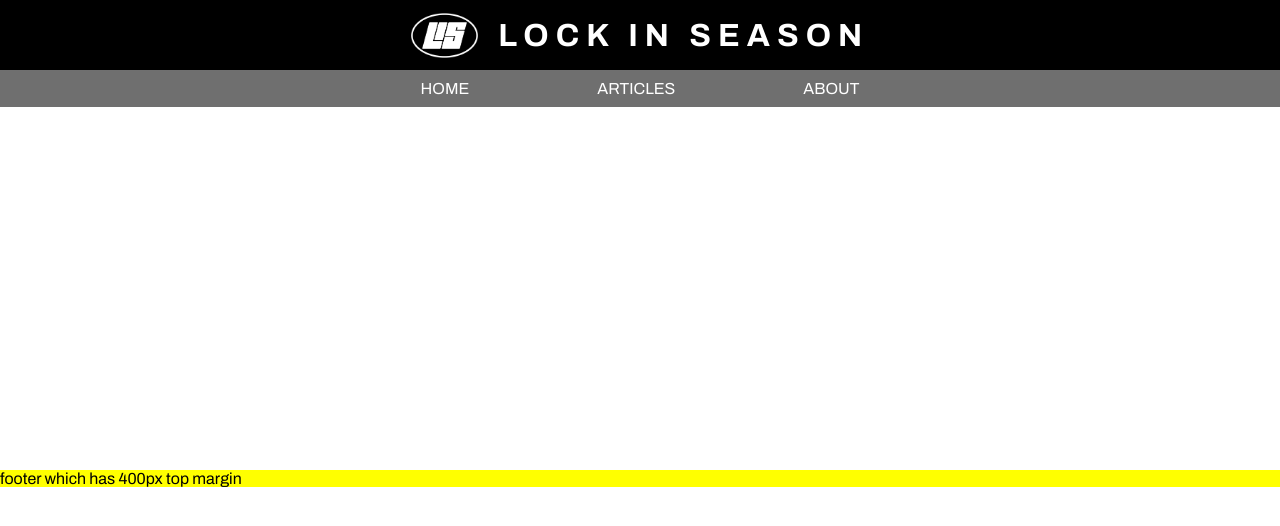
After one commit to cardamon-sleep/lock-in-season, a PHP site: page /articles.php in a window 1280 px wide. The commit adds this page. Shown: the top 526 px of the page. Run offline with PHP 8.4, Linux system fonts and the light colour scheme.

Commit message:
Updated main and articles page to php files

```diff
--- /dev/null
+++ b/articles-styles.css
@@ -0,0 +1,167 @@
+/*
+ * Project 4: Website Development and Deployment
+ * Caleb Mustapha
+ * Created 8-07-24
+ */
+/*
+ * Helpful css resources consulted:
+    * https://stackoverflow.com/questions/16374068/stop-wide-image-from-producing-horizontal-scrollbar
+    *
+    *
+    *
+ */
+ html,
+ body,
+ section,
+ p,
+ header,
+ nav,
+ footer,
+ div,
+ article,
+ aside,
+ ol,
+ ul,
+ li,
+ h1,
+ h6 {
+     margin: 0;
+     padding: 0;
+     box-sizing: border-box;
+ }
+
+ /* BODY */
+ body {
+     font-family: Archivo;
+ }
+ a {
+     color: inherit;
+     text-decoration: inherit;
+ }
+ span {
+     color: #c60f0f;
+     font-weight: bold;
+ }
+
+
+ /* HEADER */
+ header {
+     display: flex;
+     height: 70px;
+     justify-content: center;
+     background-color: black;
+ }
+ #main-header {
+     color: white;
+     margin: 0 10px 0 10px;
+
+     letter-spacing: 7px;
+     align-self: center; /* centers text vertically in its element unlike vertical-align */
+ }
+ header .logo {
+     height: 45px;
+     margin: 0 10px 0 10px;
+
+     align-self: center;
+ }
+
+ /* MAIN NAV BAR */
+ #main-nav {
+     position: absolute;
+     width: 100%;
+ }
+ #main-nav ul {
+     color:white;
+     list-style: none;
+     display: flex;
+     justify-content: center;
+
+     background-color: rgb(16, 16, 16, .6);
+
+     transition: 0.3s;
+ }
+ #main-nav ul:hover {
+     /* opacity: 1; */
+     background-color: rgb(16, 16, 16, 1);
+ }
+ #main-nav ul li {
+     /* padding added to li on left and right
+     to increase clickable space of nav button */
+     padding-top: 8px;
+     padding-bottom: 8px;
+     padding-left: 5vw;
+     padding-right: 5vw;
+
+     border-top: 2px solid rgb(16, 16, 16, 0);
+     border-bottom: 2px solid rgb(16, 16, 16, 0);
+
+     transition: 0.3s;
+ }
+ #main-nav ul li:hover {
+     border-bottom: 2px solid white;
+ }
+
+
+
+
+ /* HOME PAGE BANNER */
+ .banner .background {
+     display: block; /* removes slim gap that appears below the image due to it being an inline element */
+     width: 100%;
+     height: 400px;
+     object-fit: cover; /* prevents image stretching when  window snapped to half screen */
+
+     pointer-events: none;
+ }
+
+
+
+
+ /* MAIN CONTENT SECTION */
+ main {
+     background-color: white;
+     /* width: 70%; */
+
+     padding: 30px;
+     margin: 0 auto 0 auto;
+ }
+ main h2 {
+     background-color: black;
+     color: white;
+     font-size: 35px;
+     padding: 10px;
+     margin: 0;
+     border: 1.5px solid black;
+ }
+ main section {
+     /* font-size: 17px; */
+     letter-spacing: 1px;
+     word-spacing: 3px;
+
+     padding: 30px;
+     margin-bottom: 30px;
+     border: 1.5px solid black;
+     border-top: none;
+ }
+ main section.about img {
+     width: 500px;
+     display: block;
+     float: right;
+     margin: 0px 0px 20px 20px;
+ }
+ #articles {
+     display: flex;
+     flex-direction: row;
+     justify-content: space-between;
+ }
+ #articles div {
+     border: 2px solid lightblue;
+     width: 50%;
+     height: 1000px;
+ }
+
+
+ footer {
+     margin-top: 400px;
+     background-color: yellow;
+ }
--- /dev/null
+++ b/articles.php
@@ -0,0 +1,34 @@
+<!DOCTYPE html>
+<html lang = "en">
+<head>
+    <meta charset = "UTF-8">
+    <meta name = "viewport" content = "width=device-width, initial-scale=1.0">
+
+    <title>Articles - Lock In Season</title>
+    <link rel="icon" type="image/x-icon" href="/images/lis-favicon.png">
+
+    <link rel = "stylesheet" type = "text/css" href = "articles-styles.css">
+
+    <link rel="stylesheet" href="https://fonts.googleapis.com/css2?family=Archivo:ital,wght@0,100..900;1,100..900&display=swap">
+</head>
+<body>
+    <header>
+        <img alt = "Lock in season logo" class = "logo" src = "images/lis.png">
+        <h1 id = "main-header">LOCK IN SEASON</h1>
+    </header>
+
+    <nav id = "main-nav">
+        <ul>
+            <a href = "index.php"><li>HOME</li></a>
+            <a href = "articles.php"><li>ARTICLES</li></a>
+            <a href = "about.html"><li>ABOUT</li></a>
+            <!-- <a href = "#"><li>CONTACT</li></a> -->
+        </ul>
+    </nav>
+
+
+    <footer>
+        <p>footer which has 400px top margin</p>
+    </footer>
+</body>
+</html>
```
Also changed, not shown: index.php (renamed from index.html, +7 -11 lines), README.md (deleted), design-instructional-documents/articles.txt (renamed from stuf/articles.txt), design-instructional-documents/webd-2013-cms-erd.drawio.png (renamed from stuf/webd-2013-cms-erd.drawio.png), images/Screenshot (228).png (renamed from stuf/images/Screenshot (228).png), images/Screenshot (229).png (renamed from stuf/images/Screenshot (229).png), images/pexels-damla-karaagacli-14936616-scaled-1137878600.jpg (renamed from stuf/images/pexels-damla-karaagacli-14936616-scaled-1137878600.jpg), images/photo-1467232004584-a241de8bcf5d.avif (renamed from stuf/images/photo-1467232004584-a241de8bcf5d.avif), main-styles.css (renamed from styles.css), 10 other files.
